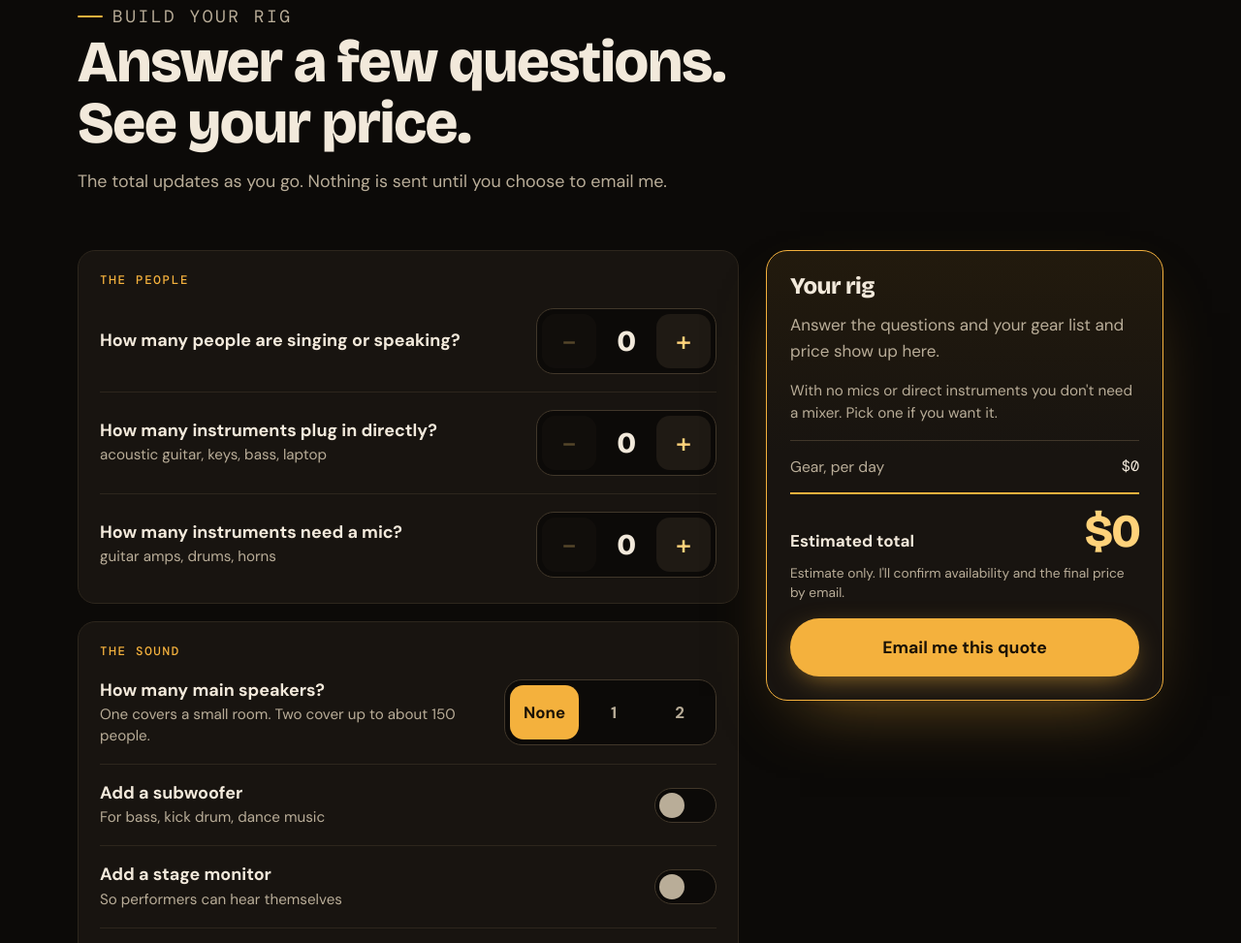
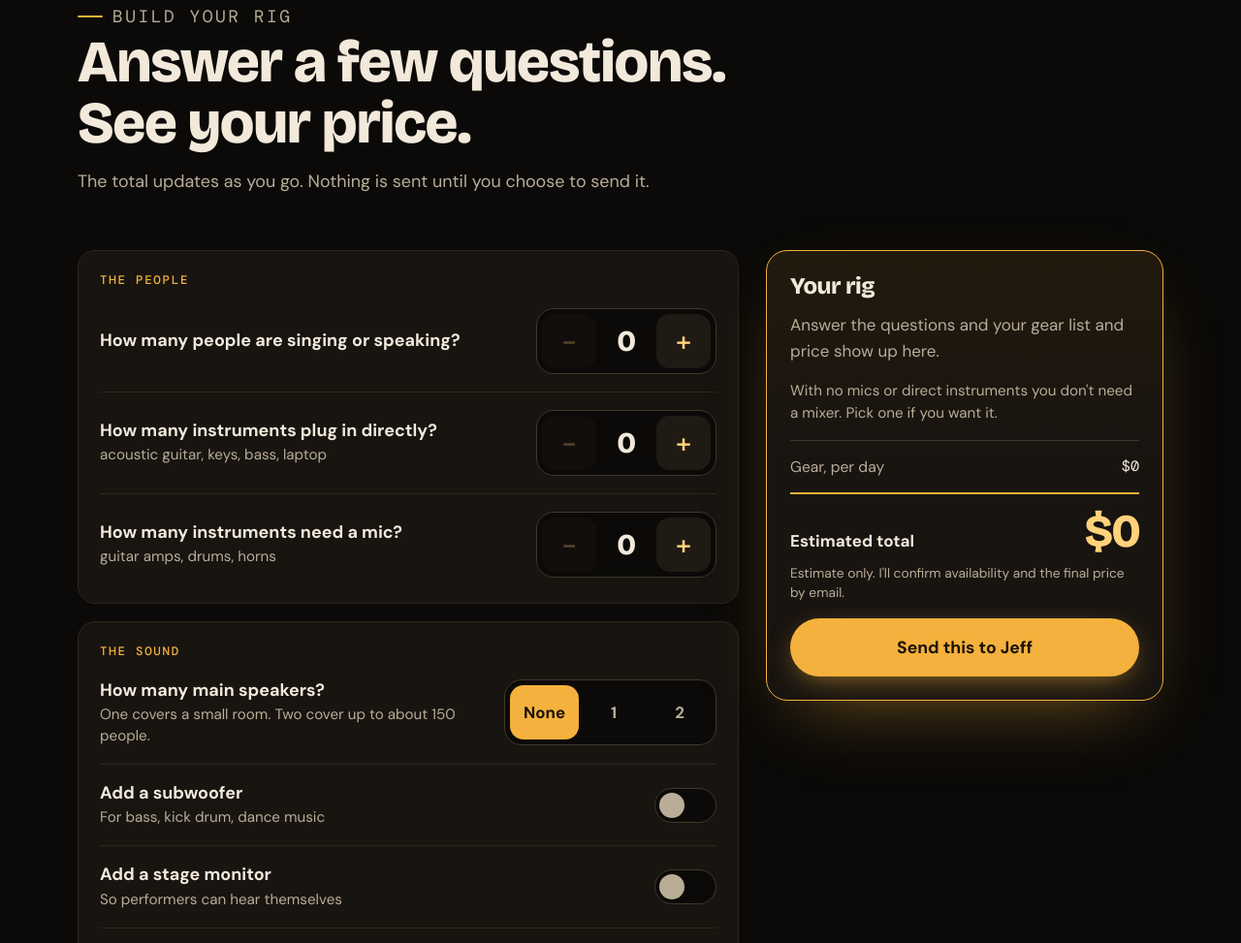
Before and after one commit to zilkey/bouldersoundrental, a plain HTML site: page index.html in a window 1280 px wide. Shown: the part 3607-4580 px from the top of the page at 97% size. Drawn offline with nearby package versions, Linux system fonts and the light colour scheme.

Commit message:
Quote button reads 'Send this to Jeff'
Co-Authored-By: Claude Fable 5.2 <noreply@anthropic.com>

```diff
--- a/index.html
+++ b/index.html
@@ -469,7 +469,7 @@ footer p{margin:0}
     <div class="sec-head reveal">
       <p class="eyebrow">Build your rig</p>
       <h2>Answer a few questions. See your price.</h2>
-      <p>The total updates as you go. Nothing is sent until you choose to email me.</p>
+      <p>The total updates as you go. Nothing is sent until you choose to send it.</p>
     </div>
     <div class="calc">
       <div class="inputs" id="inputs">
@@ -1058,7 +1058,7 @@ const CATALOG = {
     h += "</dl>";
     h += '<div class="total"><span>Estimated total</span><strong id="total-num">' + money(q.total) + "</strong></div>";
     h += '<p class="fine">Estimate only. I\'ll confirm availability and the final price by email.</p>';
-    h += '<button type="button" class="btn btn-primary btn-lg" id="email-quote">Email me this quote</button>';
+    h += '<button type="button" class="btn btn-primary btn-lg" id="email-quote">Send this to Jeff</button>';
     $("#result").innerHTML = h;
     if (lastTotal !== null && lastTotal !== q.total && !reduced) {
       var n = $("#total-num"); n.classList.add("bump");
```
